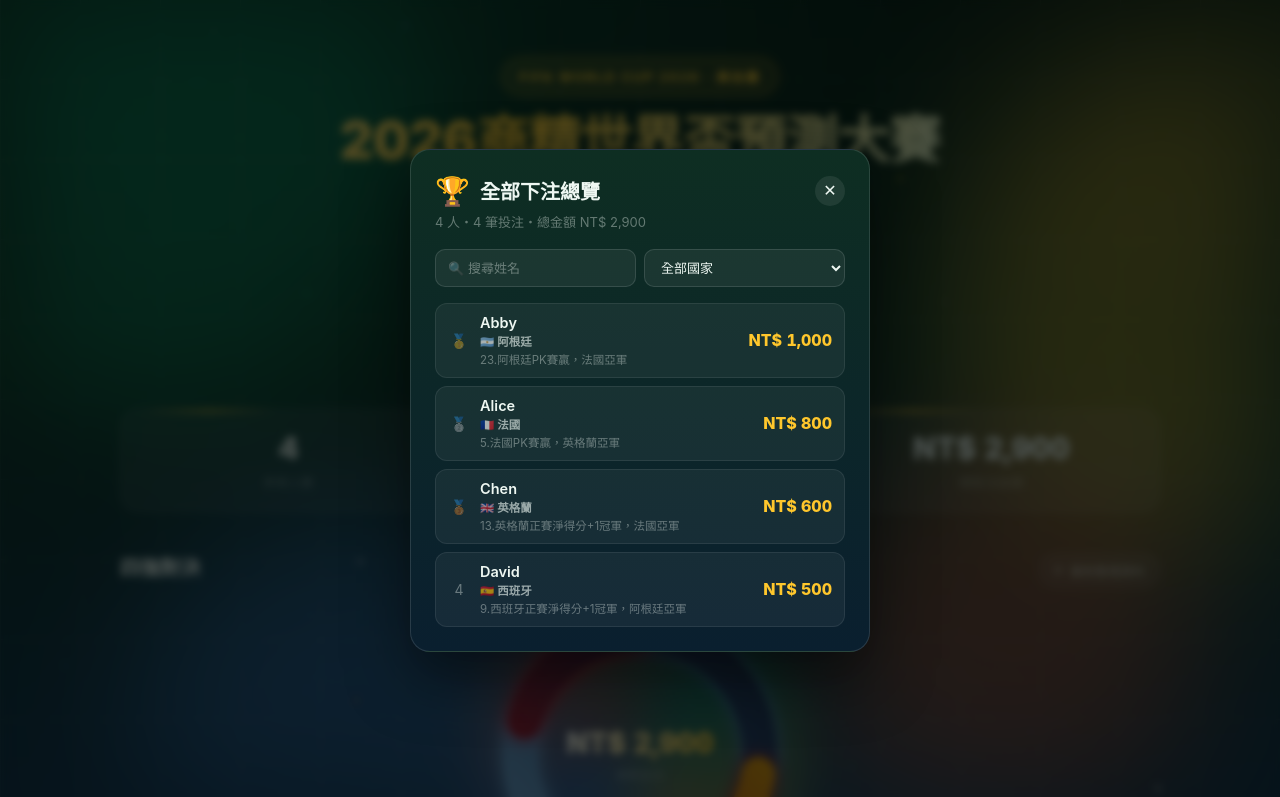
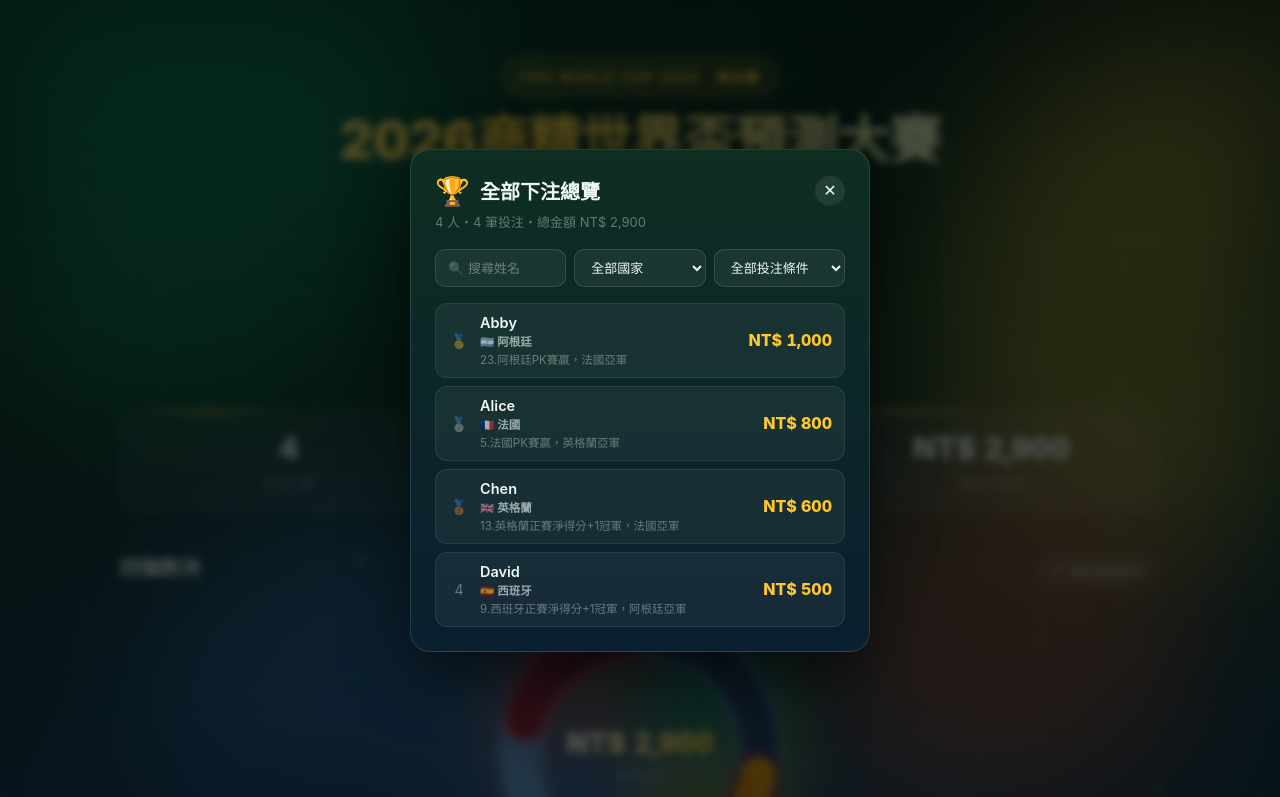
Before and after one commit to worldcup2026-champion/2026-worldcup-final4, a plain HTML site: page index.html in a window 1280 px wide. Both pictures are taken after a click on the button "查看全部下注總覽". Shown: the top 797 px of the page. Drawn offline with Linux system fonts and the light colour scheme.

Commit message:
Update index.html

```diff
--- a/index.html
+++ b/index.html
@@ -95,6 +95,9 @@
       <select id="filter-team" class="filter-select">
         <option value="">全部國家</option>
       </select>
+      <select id="filter-note" class="filter-select filter-select-wide">
+        <option value="">全部投注條件</option>
+      </select>
     </div>
     <ul class="bettor-list" id="modal-list"></ul>
   </div>
```
